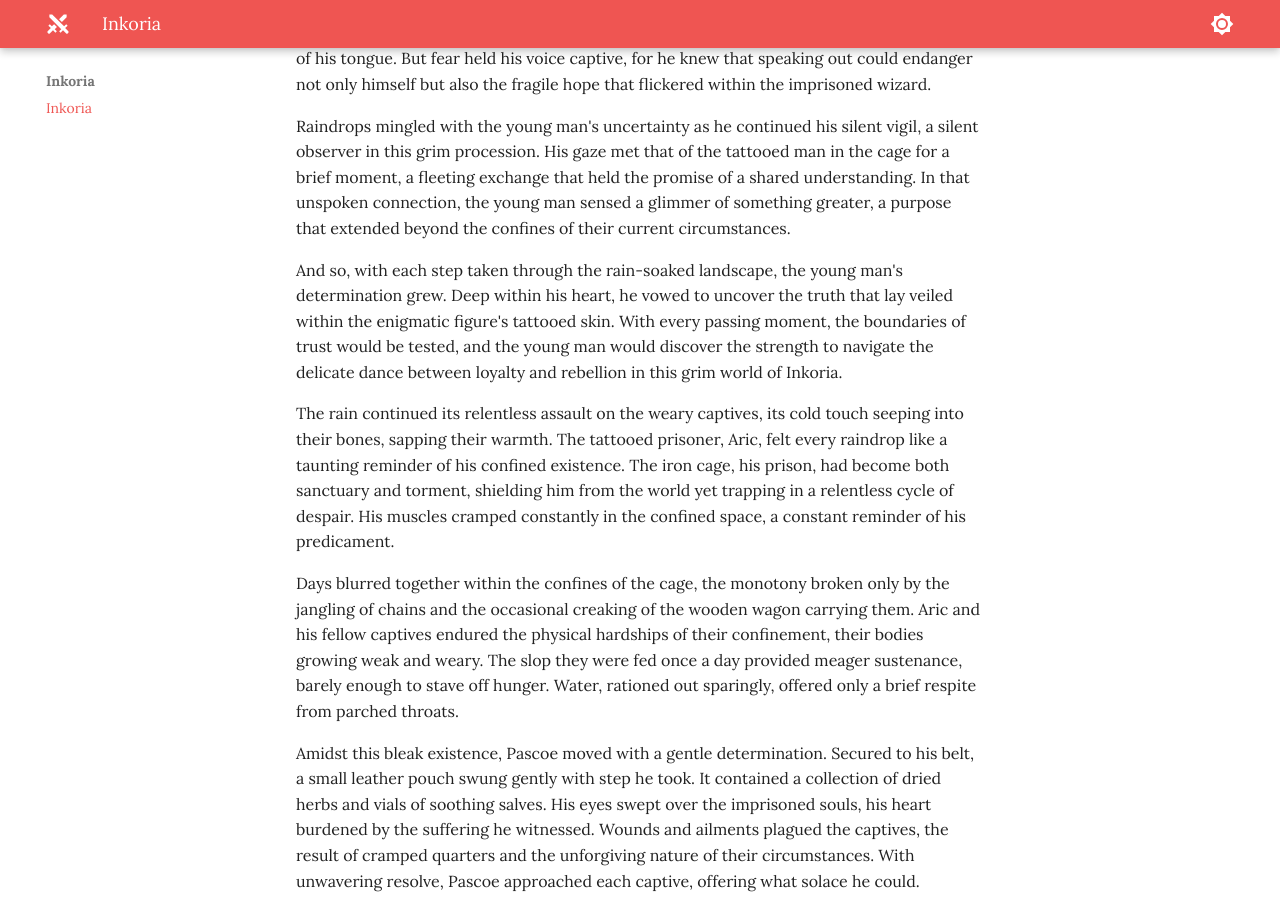
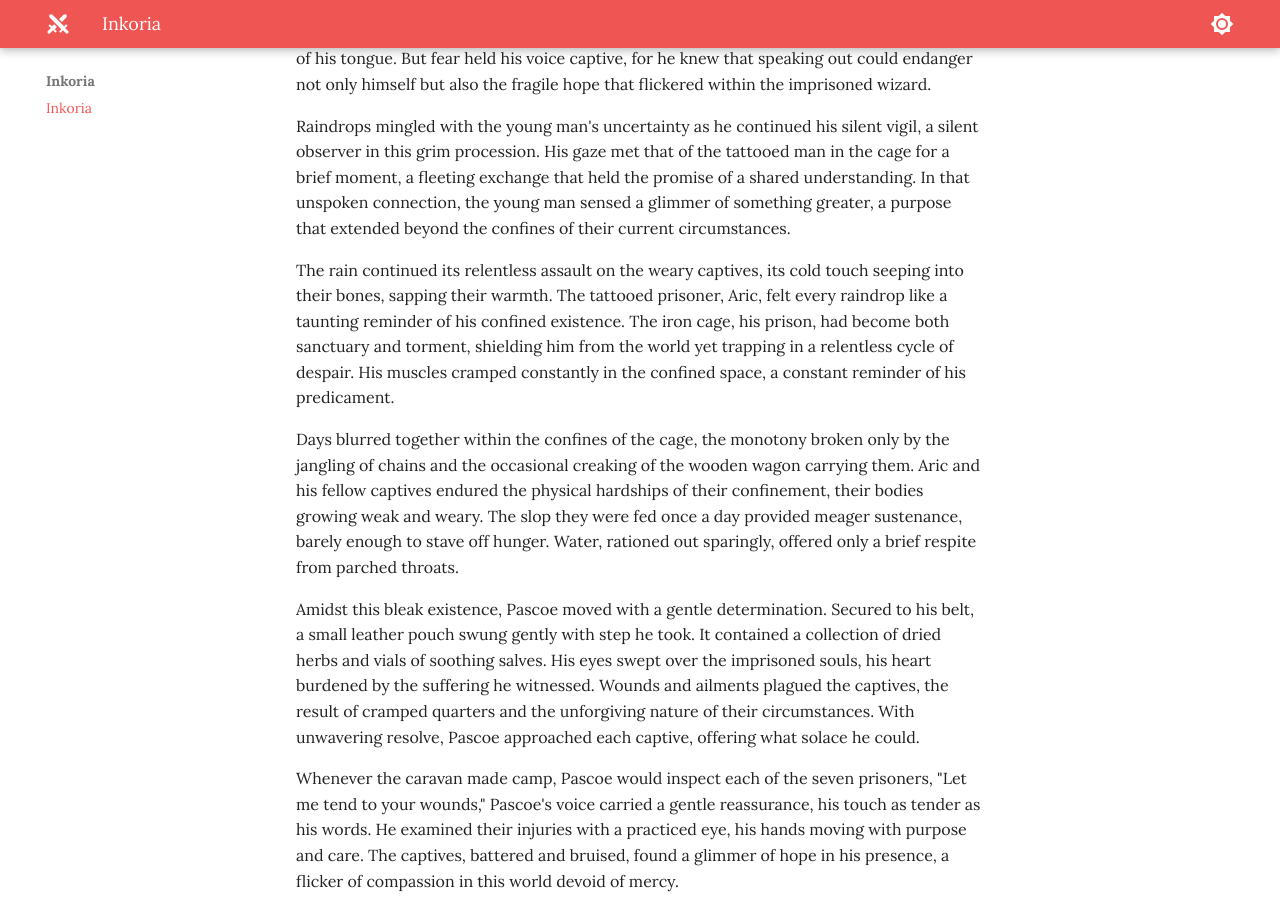
Before and after one commit to jonasmcferreira/adventures, an MkDocs documentation site: the page built from docs/inkoria/00.md, in a window 1280 px wide and 900 px high, scrolled down 1349 px. Built offline with MkDocs 1.6.1 and Material for MkDocs 9.7.7, drawn with Linux system fonts in a browser that asks for light colours.

Commit message:
Update 00.md

```diff
--- a/docs/inkoria/00.md
+++ b/docs/inkoria/00.md
@@ -22,8 +22,6 @@ A spark of suspicion flickered within the young man's mind, a question lingering
 
 Raindrops mingled with the young man's uncertainty as he continued his silent vigil, a silent observer in this grim procession. His gaze met that of the tattooed man in the cage for a brief moment, a fleeting exchange that held the promise of a shared understanding. In that unspoken connection, the young man sensed a glimmer of something greater, a purpose that extended beyond the confines of their current circumstances.
 
-And so, with each step taken through the rain-soaked landscape, the young man's determination grew. Deep within his heart, he vowed to uncover the truth that lay veiled within the enigmatic figure's tattooed skin. With every passing moment, the boundaries of trust would be tested, and the young man would discover the strength to navigate the delicate dance between loyalty and rebellion in this grim world of Inkoria.
-
 The rain continued its relentless assault on the weary captives, its cold touch seeping into their bones, sapping their warmth. The tattooed prisoner, Aric, felt every raindrop like a taunting reminder of his confined existence. The iron cage, his prison, had become both sanctuary and torment, shielding him from the world  yet trapping in a relentless cycle of despair. His muscles cramped constantly in the confined space, a constant reminder of his predicament.
 
 Days blurred together within the confines of the cage, the monotony broken only by the jangling of chains and the occasional creaking of the wooden wagon carrying them. Aric and his fellow captives endured the physical hardships of their confinement, their bodies growing weak and weary. The slop they were fed once a day provided meager sustenance, barely enough to stave off hunger. Water, rationed out sparingly, offered only a brief respite from parched throats.
```
